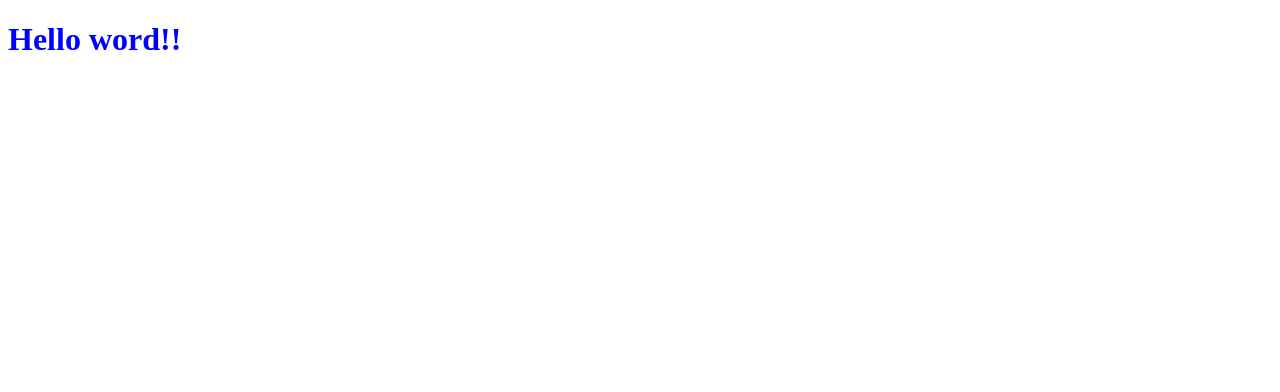
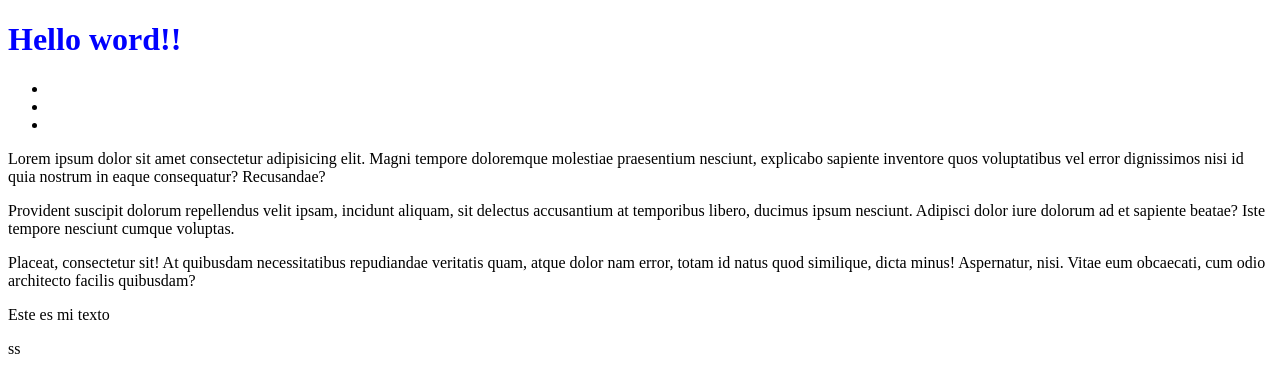
Before and after one commit to Gbo-eng/pruebas, a plain HTML site: page index.html in a window 1280 px wide. Drawn offline with Linux system fonts and the light colour scheme.

Commit message:
Actualización html 20/9/2023

```diff
--- a/index.html
+++ b/index.html
@@ -8,5 +8,22 @@
 </head>
 <body>
     <h1>Hello word!!</h1>
+    <ul></ul>
+    <ul>
+        <li><span class="hello1"></span></li>
+        <li><span class="hello2"></span></li>
+        <li><span class="hello3"></span></li>
+    </ul>
+    <div class="principal">
+        <p>Lorem ipsum dolor sit amet consectetur adipisicing elit. Magni tempore doloremque molestiae praesentium nesciunt, explicabo sapiente inventore quos voluptatibus vel error dignissimos nisi id quia nostrum in eaque consequatur? Recusandae?</p>
+        <p>Provident suscipit dolorum repellendus velit ipsam, incidunt aliquam, sit delectus accusantium at temporibus libero, ducimus ipsum nesciunt. Adipisci dolor iure dolorum ad et sapiente beatae? Iste tempore nesciunt cumque voluptas.</p>
+        <p>Placeat, consectetur sit! At quibusdam necessitatibus repudiandae veritatis quam, atque dolor nam error, totam id natus quod similique, dicta minus! Aspernatur, nisi. Vitae eum obcaecati, cum odio architecto facilis quibusdam?</p>
+    </div>
+
+    <p title="presentacion">Este es mi texto</p>
+    <p>
+        ss
+    </p>
+
 </body>
 </html>
```
